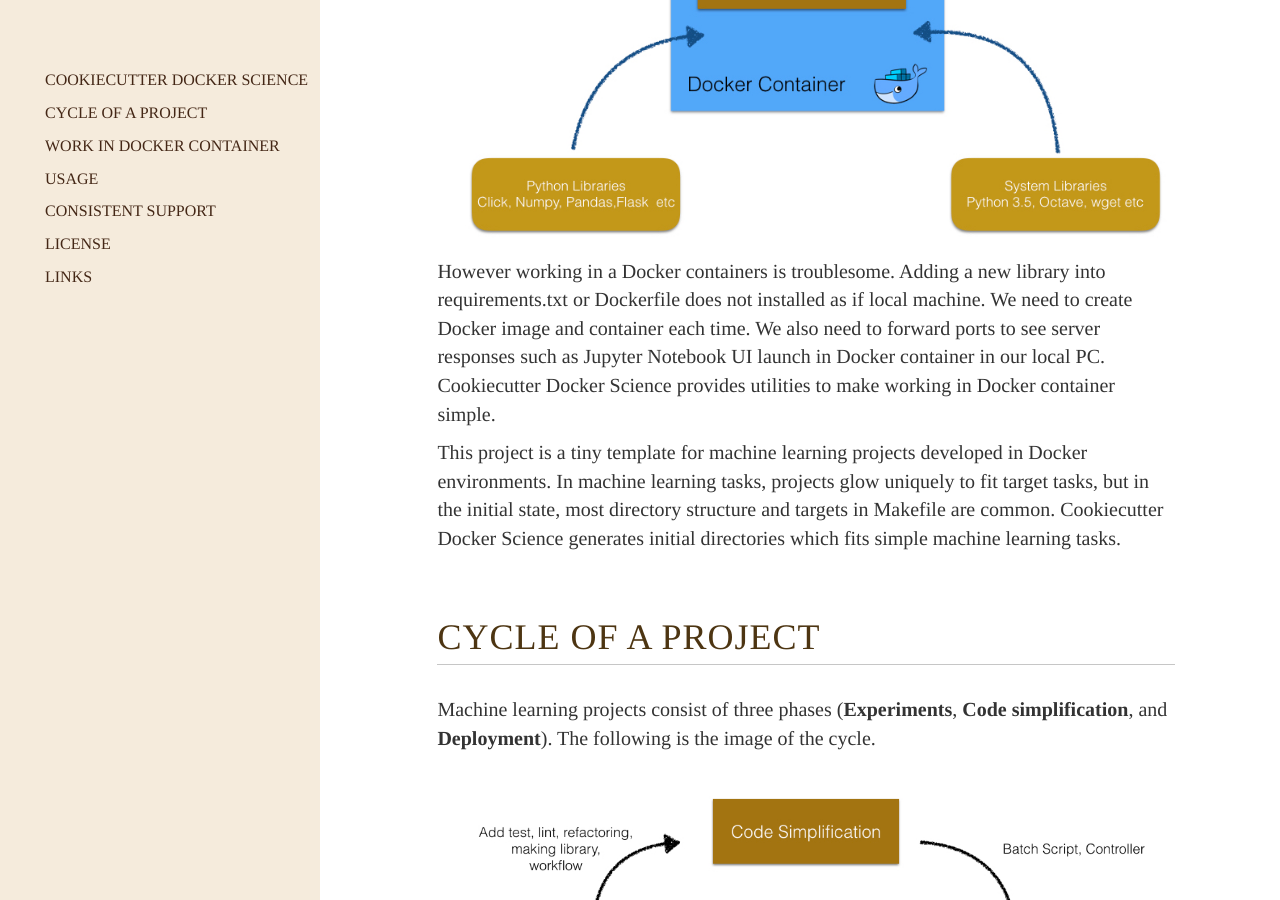
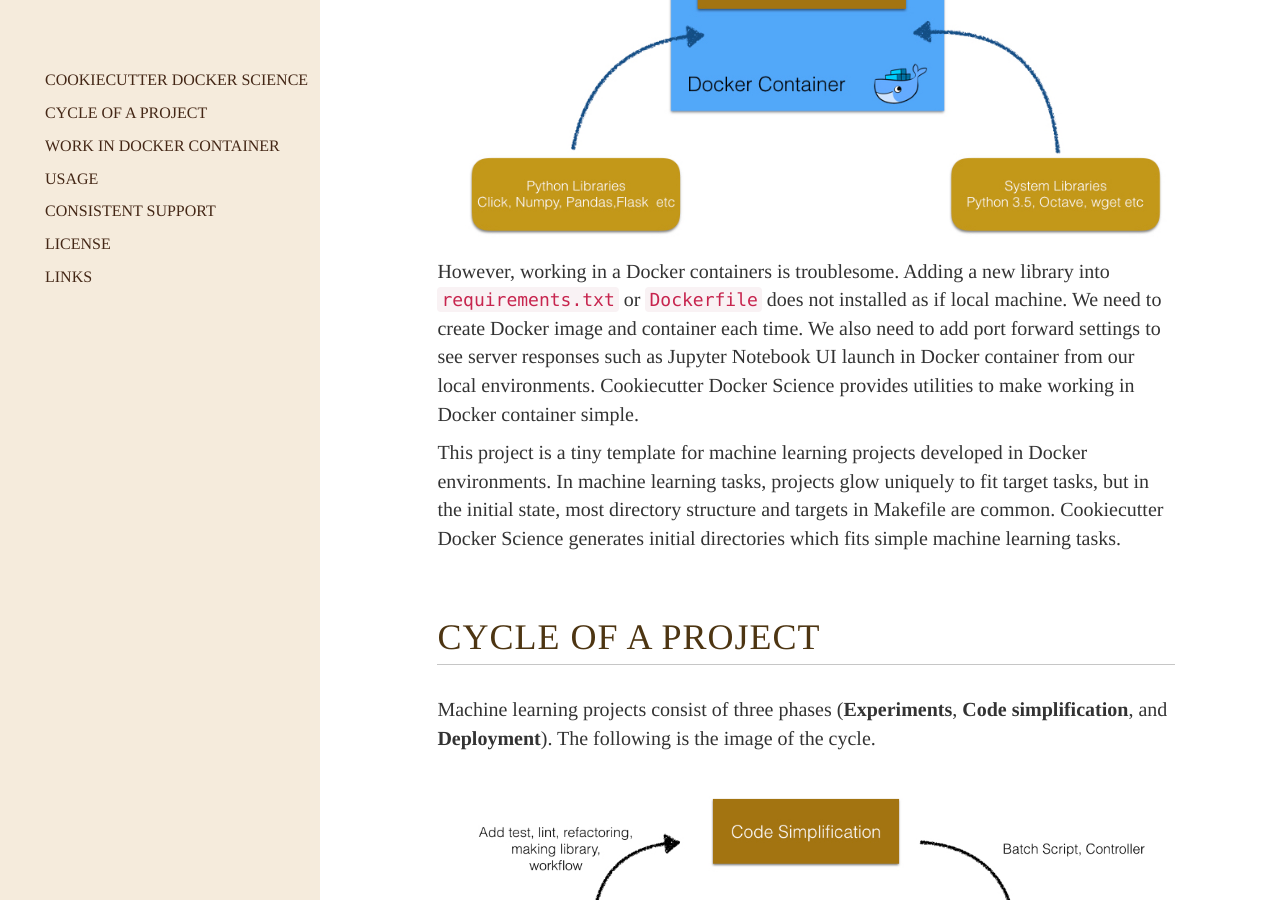
Before and after one commit to docker-science/docker-science.github.io, a Jekyll site: the page built from index.md, in a window 1280 px wide and 900 px high, scrolled down 610 px. Built offline with Jekyll 4.4.1, drawn with Linux system fonts in a browser that asks for light colours; some of the changed text lies outside the part shown.

Commit message:
Improve index.md

```diff
--- a/index.md
+++ b/index.md
@@ -20,9 +20,9 @@ important for reproducibility of experiments, and keep the projects in continuou
 <img src="resources/images/docker-container.jpg"/>
 
 
-However working in a Docker containers is troublesome. Adding a new library into requirements.txt
-or Dockerfile does not installed as if local machine. We need to create Docker image and container each time. We also need
-to forward ports to see server responses such as Jupyter Notebook UI launch in Docker container in our local PC.
+However, working in a Docker containers is troublesome. Adding a new library into `requirements.txt`
+or `Dockerfile` does not installed as if local machine. We need to create Docker image and container each time. We also need
+to add port forward settings to see server responses such as Jupyter Notebook UI launch in Docker container from our local environments.
 Cookiecutter Docker Science provides utilities to make working in Docker container simple.
 
 This project is a tiny template for machine learning projects developed in Docker environments.
```
Also changed, not shown: other parts of index.md (+2 -2 lines).
